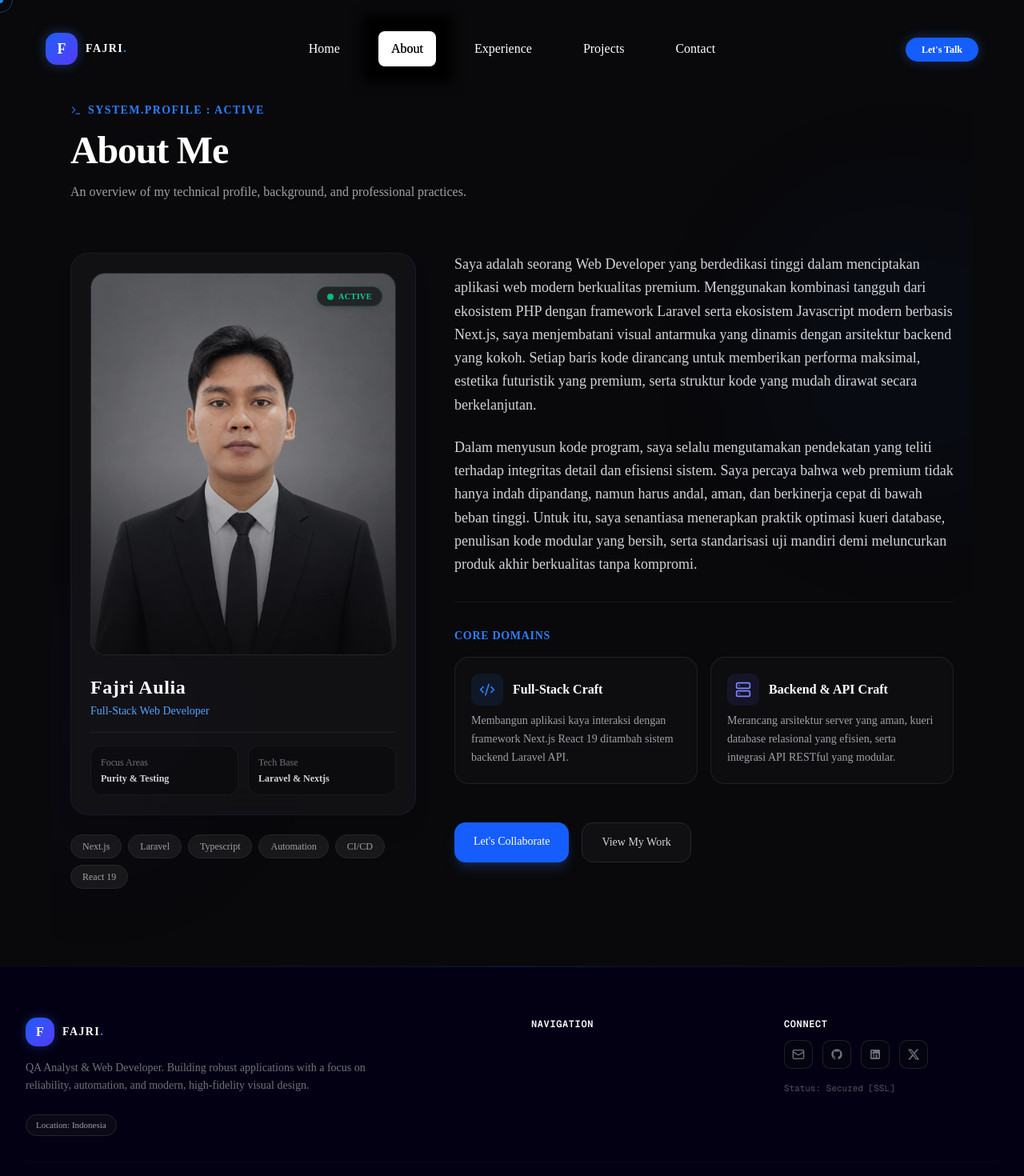
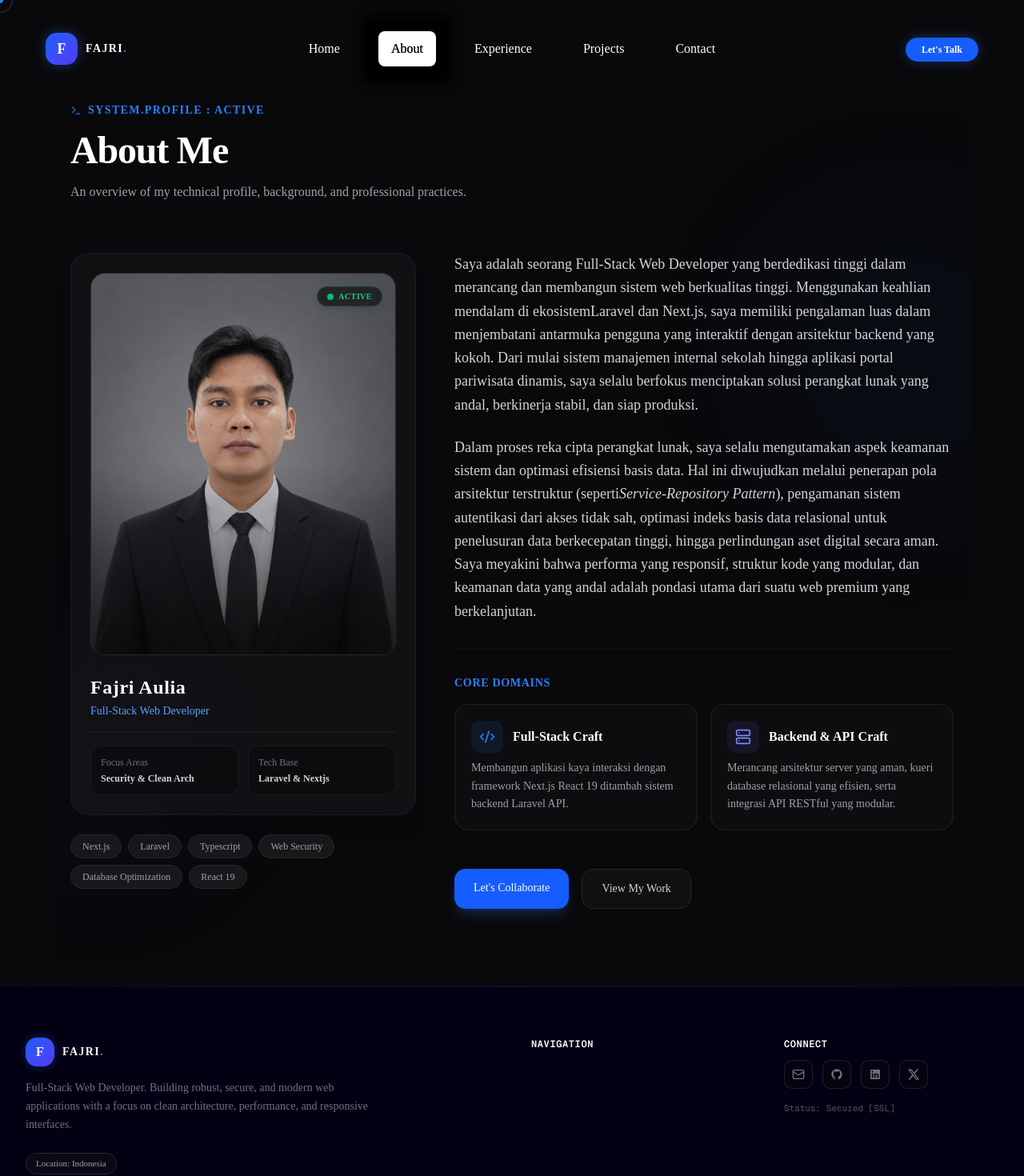
Before and after one commit to fajriaulia019/nextjs-portfolio, a Next.js app: page /about in a window 1280 px wide. Shown: the top 1470 px of the page at 80% size. Built offline with nearby package versions, Linux system fonts and the light colour scheme.

Commit message:
update tampilan

```diff
--- a/src/app/(website)/about/page.tsx
+++ b/src/app/(website)/about/page.tsx
@@ -98,7 +98,7 @@ export default function AboutPage() {
                 <div className="p-3 bg-zinc-950/50 rounded-xl border border-zinc-800/50">
                   <span className="text-zinc-500 block mb-1">Focus Areas</span>
                   <span className="font-semibold text-zinc-300">
-                    Purity & Testing
+                    Security & Clean Arch
                   </span>
                 </div>
                 <div className="p-3 bg-zinc-950/50 rounded-xl border border-zinc-800/50">
@@ -117,8 +117,8 @@ export default function AboutPage() {
               "Next.js",
               "Laravel",
               "Typescript",
-              "Automation",
-              "CI/CD",
+              "Web Security",
+              "Database Optimization",
               "React 19",
             ].map((tag) => (
               <span
@@ -136,24 +136,27 @@ export default function AboutPage() {
           {/* Paragraph explanation */}
           <div className="space-y-6 text-zinc-300 text-base md:text-lg leading-relaxed font-light">
             <p>
-              Saya adalah seorang <strong>Web Developer</strong> yang
-              berdedikasi tinggi dalam menciptakan aplikasi web modern
-              berkualitas premium. Menggunakan kombinasi tangguh dari ekosistem
-              PHP dengan framework <strong>Laravel</strong> serta ekosistem
-              Javascript modern berbasis <strong>Next.js</strong>, saya
-              menjembatani visual antarmuka yang dinamis dengan arsitektur
-              backend yang kokoh. Setiap baris kode dirancang untuk memberikan
-              performa maksimal, estetika futuristik yang premium, serta
-              struktur kode yang mudah dirawat secara berkelanjutan.
+              Saya adalah seorang <strong>Full-Stack Web Developer</strong> yang
+              berdedikasi tinggi dalam merancang dan membangun sistem web
+              berkualitas tinggi. Menggunakan keahlian mendalam di ekosistem
+              <strong>Laravel</strong> dan <strong>Next.js</strong>, saya
+              memiliki pengalaman luas dalam menjembatani antarmuka pengguna
+              yang interaktif dengan arsitektur backend yang kokoh. Dari mulai
+              sistem manajemen internal sekolah hingga aplikasi portal
+              pariwisata dinamis, saya selalu berfokus menciptakan solusi
+              perangkat lunak yang andal, berkinerja stabil, dan siap produksi.
             </p>
             <p>
-              Dalam menyusun kode program, saya selalu mengutamakan pendekatan
-              yang teliti terhadap integritas detail dan efisiensi sistem. Saya
-              percaya bahwa web premium tidak hanya indah dipandang, namun harus
-              andal, aman, dan berkinerja cepat di bawah beban tinggi. Untuk
-              itu, saya senantiasa menerapkan praktik optimasi kueri database,
-              penulisan kode modular yang bersih, serta standarisasi uji mandiri
-              demi meluncurkan produk akhir berkualitas tanpa kompromi.
+              Dalam proses reka cipta perangkat lunak, saya selalu mengutamakan
+              aspek keamanan sistem dan optimasi efisiensi basis data. Hal ini
+              diwujudkan melalui penerapan pola arsitektur terstruktur (seperti
+              <em>Service-Repository Pattern</em>), pengamanan sistem
+              autentikasi dari akses tidak sah, optimasi indeks basis data
+              relasional untuk penelusuran data berkecepatan tinggi, hingga
+              perlindungan aset digital secara aman. Saya meyakini bahwa
+              performa yang responsif, struktur kode yang modular, dan keamanan
+              data yang andal adalah pondasi utama dari suatu web premium yang
+              berkelanjutan.
             </p>
           </div>
 
--- a/src/app/(website)/contact/page.tsx
+++ b/src/app/(website)/contact/page.tsx
@@ -35,7 +35,7 @@ export default function ContactPage() {
   }, []);
 
   const handleCopyEmail = () => {
-    navigator.clipboard.writeText("fajriaulia020@gmail.com");
+    navigator.clipboard.writeText("fajriaulia019@gmail.com");
     setCopied(true);
     setTimeout(() => setCopied(false), 2000);
   };
@@ -212,25 +212,6 @@ export default function ContactPage() {
 
         {/* Right Side: Quick Connect Panels */}
         <div className="animate-sidebar-item opacity-0 lg:col-span-2 space-y-6">
-          {/* Availability Alert Widget */}
-          <div className="relative p-5 rounded-2xl border border-emerald-500/10 bg-zinc-950/30 overflow-hidden">
-            <div className="absolute inset-x-0 -top-px h-px bg-gradient-to-r from-transparent via-emerald-500/20 to-transparent" />
-            <div className="flex items-center gap-3">
-              <span className="flex h-3.5 w-3.5 relative">
-                <span className="animate-ping absolute inline-flex h-full w-full rounded-full bg-emerald-400 opacity-75"></span>
-                <span className="relative inline-flex rounded-full h-3.5 w-3.5 bg-emerald-500"></span>
-              </span>
-              <div>
-                <h4 className="text-xs font-bold text-white tracking-wide uppercase">
-                  Availability Log
-                </h4>
-                <p className="text-zinc-400 text-xs mt-0.5 leading-relaxed font-light">
-                  Tersedia untuk peluang proyek baru.
-                </p>
-              </div>
-            </div>
-          </div>
-
           {/* Email Copy Card Widget */}
           <div className="p-6 rounded-2xl border border-zinc-900 bg-zinc-950/45 relative group">
             <div className="absolute inset-x-0 -top-px h-px bg-gradient-to-r from-transparent via-blue-500/20 to-transparent" />
@@ -252,7 +233,7 @@ export default function ContactPage() {
               <div className="flex items-center gap-2 overflow-hidden">
                 <Mail size={15} className="text-blue-400 shrink-0" />
                 <span className="text-xs font-mono truncate">
-                  fajriaulia020@gmail.com
+                  fajriaulia019@gmail.com
                 </span>
               </div>
               <div className="text-zinc-500 group-hover:text-zinc-350 shrink-0">
--- a/src/components/website/layout/Footer.tsx
+++ b/src/components/website/layout/Footer.tsx
@@ -43,9 +43,9 @@ export default function FooterSection() {
             </Link>
 
             <p className="max-w-md text-sm leading-relaxed text-zinc-500">
-              QA Analyst & Web Developer. Building robust applications with a
-              focus on reliability, automation, and modern, high-fidelity visual
-              design.
+              Full-Stack Web Developer. Building robust, secure, and modern web
+              applications with a focus on clean architecture, performance, and
+              responsive interfaces.
             </p>
 
             {/* Status indicators */}
--- a/src/components/website/sections/Hero.tsx
+++ b/src/components/website/sections/Hero.tsx
@@ -25,10 +25,9 @@ export default function Hero() {
 
   // Dynamic Typewriter Roles
   const roles = [
-    "QA Analyst",
-    "Web Developer",
-    "Laravel Developer",
-    "System Tester",
+    "Full-Stack Developer",
+    "Laravel Specialist",
+    "Backend Engineer",
   ];
   const [currentRoleIndex, setCurrentRoleIndex] = React.useState(0);
   const [roleText, setRoleText] = React.useState("");
@@ -158,7 +157,7 @@ export default function Hero() {
 
       ctxF.fillStyle = "#60a5fa";
       ctxF.font = "bold 12px monospace";
-      ctxF.fillText("QA ANALYST / WEB DEV", 200, 395);
+      ctxF.fillText("FULL-STACK DEVELOPER", 200, 395);
 
       ctxF.fillStyle = "rgba(255, 255, 255, 0.4)";
       ctxF.font = "9px monospace";
@@ -278,7 +277,7 @@ export default function Hero() {
       ref={heroRef}
       className="relative min-h-screen flex items-center overflow-hidden pt-20"
     >
-      <div style={{ width: "100%", height: "600px", position: "absolute" }}>
+      <div className="py-25 absolute inset-0 z-0">
         <DotField
           dotRadius={1.5}
           dotSpacing={14}
@@ -361,9 +360,9 @@ export default function Hero() {
           )}
 
           <p className="mx-auto mt-6 max-w-lg text-base leading-8 text-zinc-400 lg:mx-0 lg:text-lg">
-            Fresh Graduate in Information Technology with internship experience
-            developing Laravel applications using PHP, Laravel, and MySQL.
-            Passionate about building reliable web applications.
+            Information Technology graduate with hands-on experience building
+            secure, high-performance web applications using Laravel, Next.js,
+            and MySQL. Passionate about clean code and full-stack craft.
           </p>
 
           <div className="mt-10 flex flex-wrap items-center justify-center gap-4 lg:justify-start">
--- a/src/components/website/sections/Skills.tsx
+++ b/src/components/website/sections/Skills.tsx
@@ -27,9 +27,9 @@ const skills = [
     ),
   },
   {
-    name: "Quality Assurance",
+    name: "Web Security",
     description:
-      "Experienced in end-to-end testing, writing manual test cases, bug reporting, and validating database outputs.",
+      "Focus on implementing secure authentication, data protection, access controls, and defense against common vulnerabilities.",
     icon: (
       <svg
         className="h-8 w-8 text-blue-400"
```
Also changed, not shown: public/projects/matauli-landing.webp.
